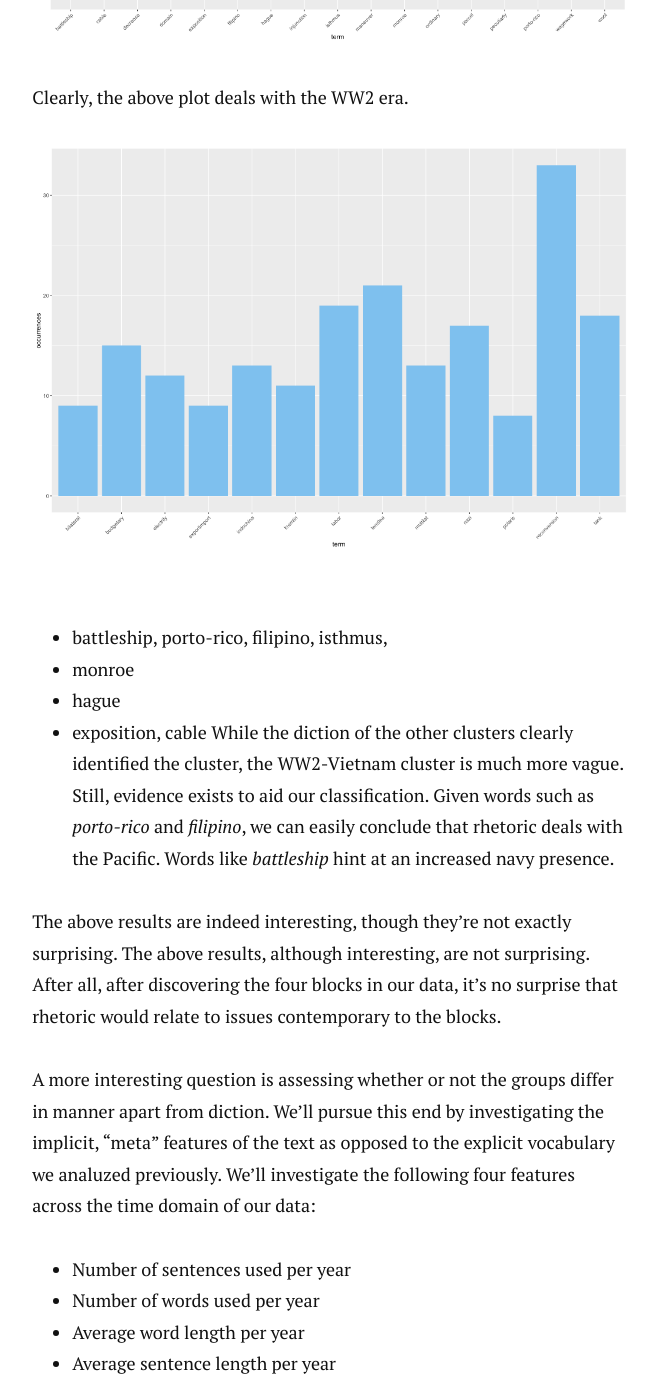
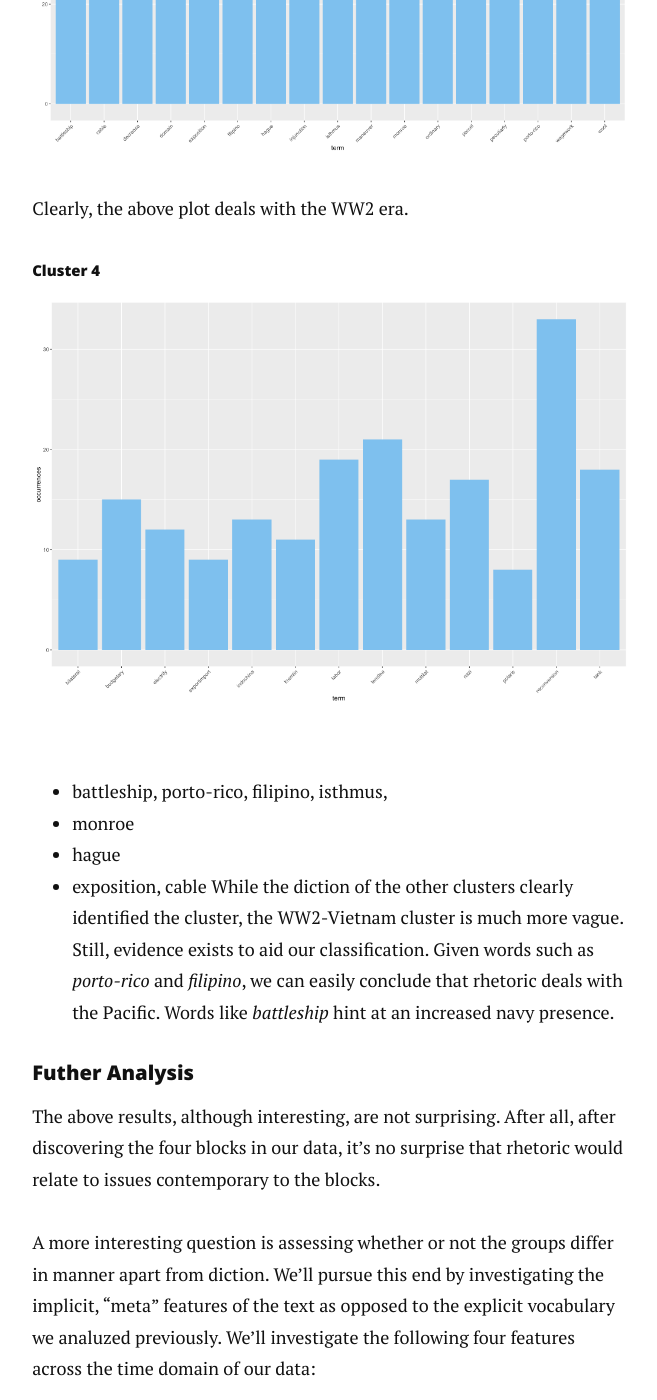
Before and after one commit to jwilber/old_website, a Jekyll site: the page built from _posts/2014-12-12-figure-with-caption.markdown, in a window 1280 px wide and 1400 px high, scrolled down 9853 px. Shown: the whole window, without its empty margins (310-967 px from the left). Built offline with Jekyll 4.4.1, drawn with Linux system fonts in a browser that asks for light colours; nearby versions of some CDN libraries; some of the changed text lies outside the part shown.

Commit message:
Update 2014-12-12-figure-with-caption.markdown

```diff
--- a/_posts/2014-12-12-figure-with-caption.markdown
+++ b/_posts/2014-12-12-figure-with-caption.markdown
@@ -43,8 +43,6 @@
 As we'd expect, multiple words are shared between the two presidents. Many of these co-occurrences are words we'd expect to see in any SOTUS speech, irrespective of the president. What makes the analysis interesting is the different words. For example, words like "terror", "freedom", and  "iraqi" occur very often in Bush's speeches, revealing the pillars of policy during his time in office (particularly his focus on terrorism and the middle east). On the other hand, Obama's words, such as "job", "economy", and "company" speak to the issues of his time in office, which were largely dominated by the recession.
 
 Whiles individual analyses are undoubtedly interesting, zooming in on each  president is consuming both with regards to time and space. Thus, rather than assessing each speech individually, we'll analyze the speeches as an aggregate.
-
-***
 
 
 ### _Analyzing The Speeches In Aggregate_
@@ -105,12 +103,12 @@
 
 Below I create four histograms, one for each timeframe. Each histogram contains the frequency of the most common words *unique* to each group. Ideally, these words will reveal the pertinent issues of each time frame.
 
-
+##### Cluster 1
 <img src="/images/early_hist.png" />
 
 Although the above plot is titled, we needn't view the title to guess which plot it is. Archaic diction, such as "prussia", "barbarian", and "hayti", saturate the plot. We can also see evidence of the Civil War and the Wild West: words like  _confederacy_, _cherokee_, and _barbarian_ no doubt hint at the early days of US history. Finally, other important issues can also be seen, such as _suffrage_.
 
-
+##### Cluster 2
 <img src="/images/postviet_hist.png"  />
 
 Vocabulary pertaining to war and The Middle East dominate this plot, with the most salient words being _al-quada_, _hussein_, _iraq_, _saddam_, _taliban_, and the most popular of all: _terror_. The five former words can relate to either the Gulf War or post-9/11 U.S. policy. Given the high frequency of _terror_, it's likely that the majority of the rhetoric derives from post-9/11.
@@ -119,9 +117,11 @@
 
 
 
-
+##### Cluster 3
 <img src="/images/preww2_hist.png" />
 Clearly, the above plot deals with the WW2 era.
+
+##### Cluster 4
 
 <img src="/images/ww2viet_hist.png" />
 - battleship, porto-rico, filipino, isthmus,
@@ -132,7 +132,7 @@
 
 
 
-The above results are indeed interesting, though they're not exactly surprising.
+#### Futher Analysis
 The above results, although interesting, are not surprising. After all, after discovering the four blocks in our data, it's no surprise that rhetoric would relate to issues contemporary to the blocks.
 
 A more interesting question is assessing whether or not the groups differ in manner apart from diction.
```
Also changed, not shown: other parts of _posts/2014-12-12-figure-with-caption.markdown (+1 -0 lines).
